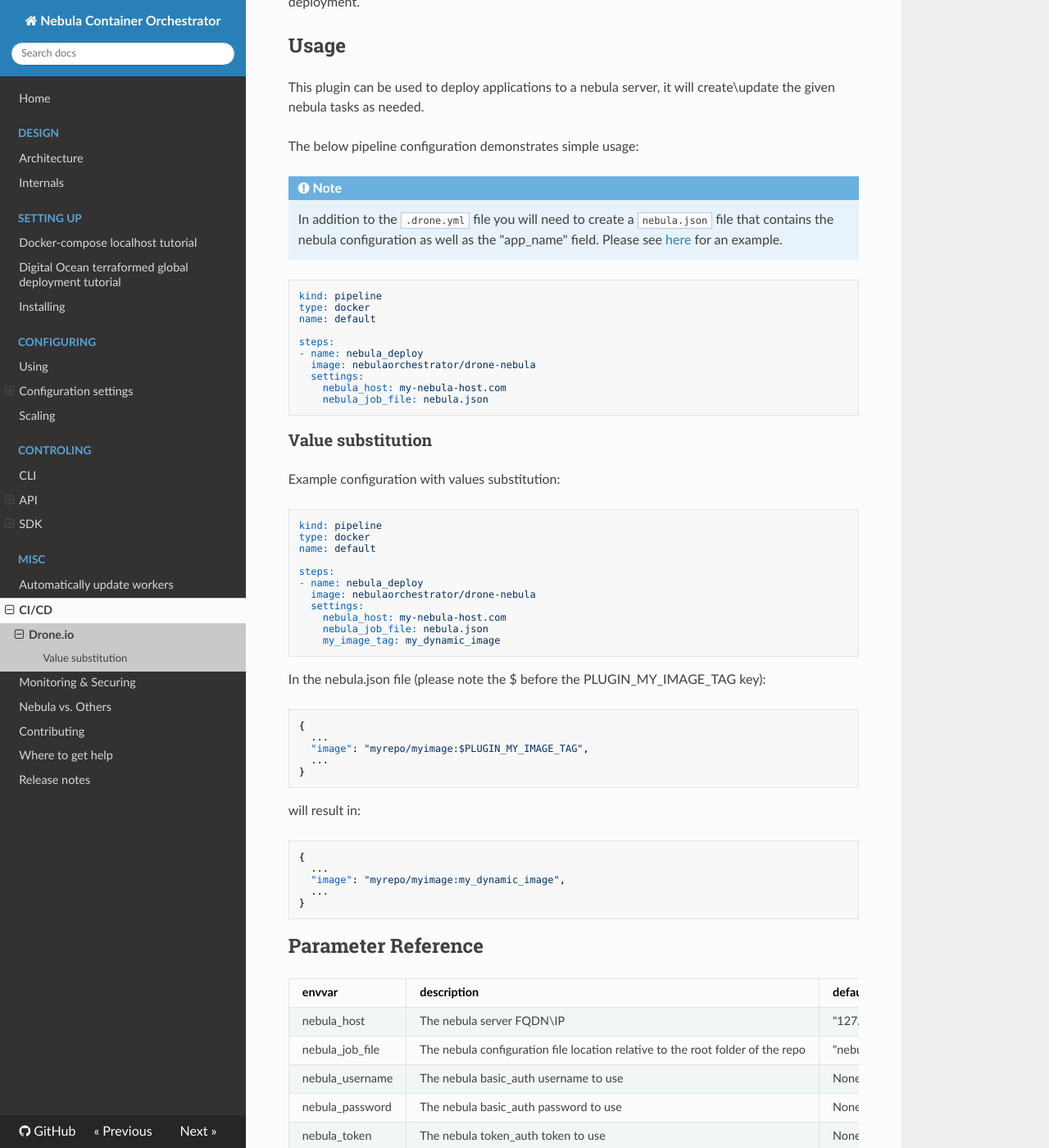
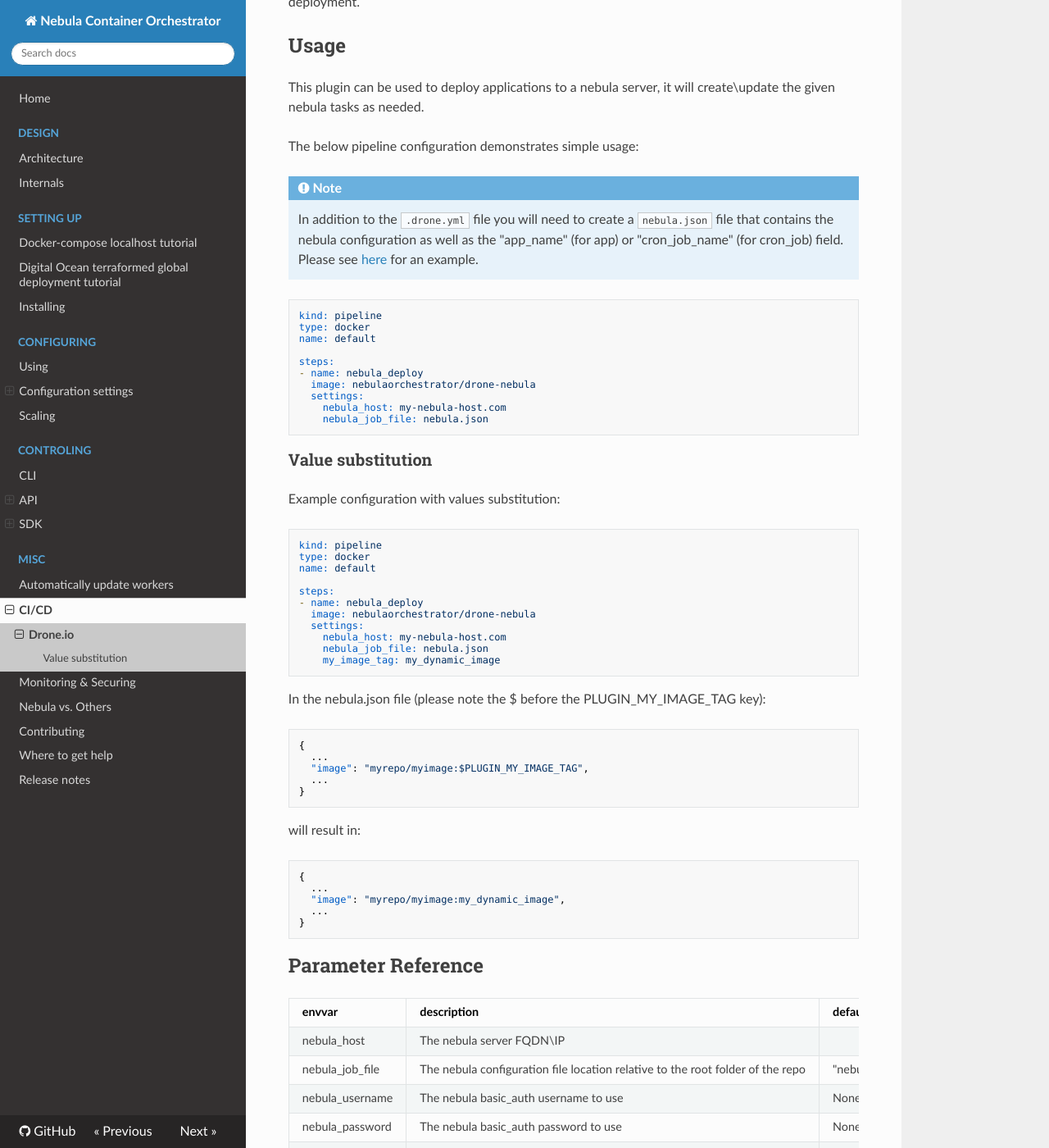
Before and after one commit to nebula-orchestrator/docs, an MkDocs documentation site: the page built from docs/ci-cd/drone.md, in a window 1280 px wide and 1400 px high, scrolled down 228 px. Shown: the whole window at 82% size. Built offline with MkDocs 1.6.1, drawn with Linux system fonts in a browser that asks for light colours; nearby versions of some CDN libraries; some of the changed text lies outside the part shown.

Commit message:
adding deployment cron jobs drone plugin option

````diff
--- a/docs/ci-cd/drone.md
+++ b/docs/ci-cd/drone.md
@@ -9,7 +9,7 @@
 The below pipeline configuration demonstrates simple usage:
 
 !!! note
-    In addition to the `.drone.yml` file you will need to create a `nebula.json` file that contains the nebula configuration as well as the "app_name" field. Please see [here](https://github.com/nebula-orchestrator/drone-nebula/blob/master/test/test_files/nebula.json) for an example.
+    In addition to the `.drone.yml` file you will need to create a `nebula.json` file that contains the nebula configuration as well as the "app_name" (for app) or "cron_job_name" (for cron_job) field. Please see [here](https://github.com/nebula-orchestrator/drone-nebula/blob/master/test/test_files/nebula.json) for an example.
 
 ```yaml
 kind: pipeline
@@ -64,12 +64,13 @@
 
 ## Parameter Reference
 
-| envvar          | description                                                                    | default value |
-|-----------------|--------------------------------------------------------------------------------|---------------|
-| nebula_host     | The nebula server FQDN\IP                                                      | "127.0.0.1"   |
-| nebula_job_file | The nebula configuration file location relative to the root folder of the repo | "nebula.json" |
-| nebula_username | The nebula basic_auth username to use                                          | None          |
-| nebula_password | The nebula basic_auth password to use                                          | None          |
-| nebula_token    | The nebula token_auth token to use                                             | None          |
-| nebula_port     | The nebula server port                                                         | 80            |
-| nebula_protocol | The nebula server protocol                                                     | "http"        |
+| envvar          | description                                                                    | default value | required  |
+|-----------------|--------------------------------------------------------------------------------|---------------|-----------|
+| nebula_host     | The nebula server FQDN\IP                                                      |               | yes       |
+| nebula_job_file | The nebula configuration file location relative to the root folder of the repo | "nebula.json" | no        |
+| nebula_username | The nebula basic_auth username to use                                          | None          | no        |
+| nebula_password | The nebula basic_auth password to use                                          | None          | no        |
+| nebula_token    | The nebula token_auth token to use                                             | None          | no        |
+| nebula_port     | The nebula server port                                                         | 80            | no        |
+| nebula_protocol | The nebula server protocol                                                     | "http"        | no        |
+| nebula_job_type | The type of nebula job, "app" or "cron_job"                                    | "app"         | no        |
````
